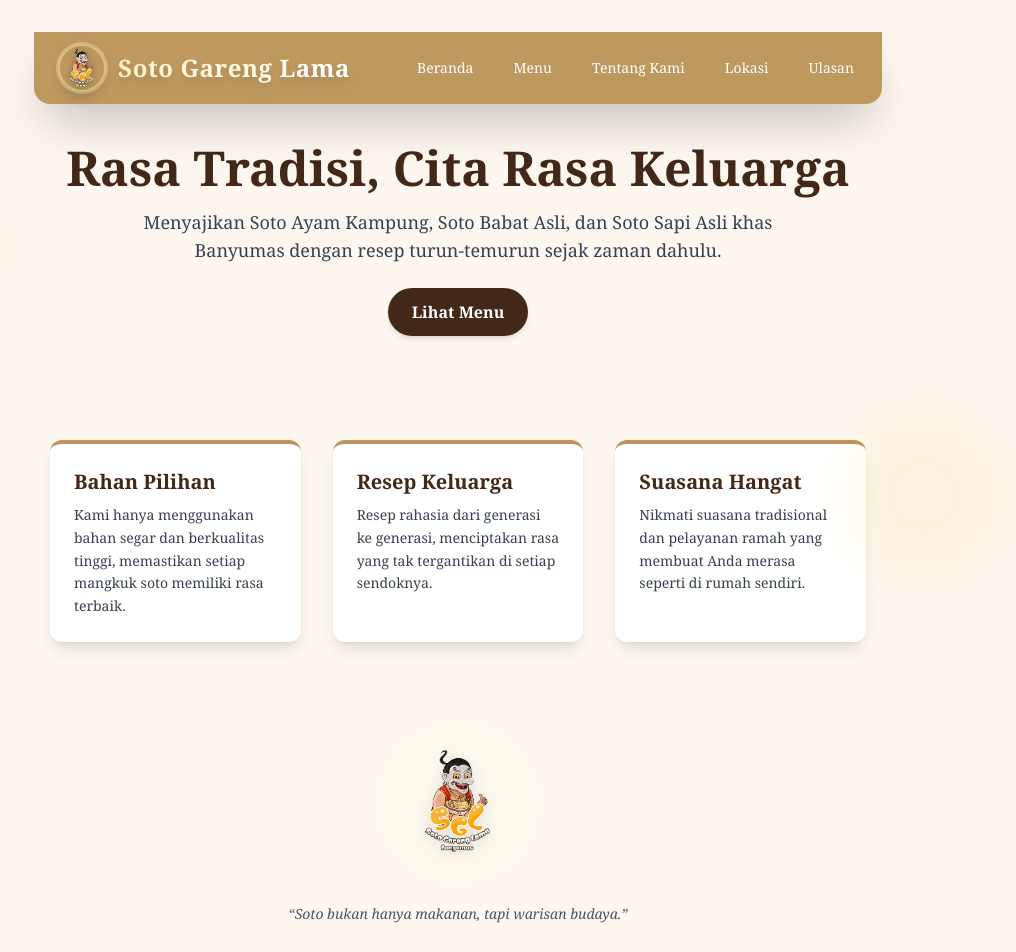
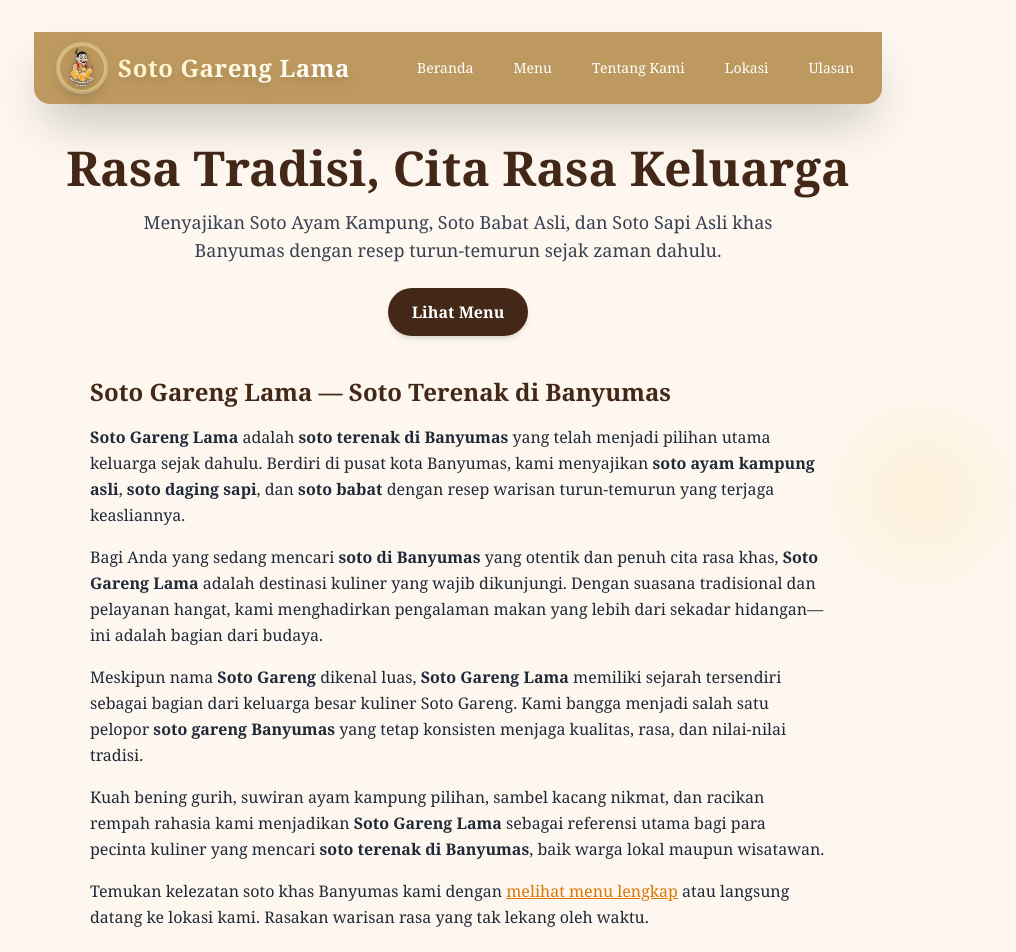
Before and after one commit to Catalyst-Serendipity/SGL, an Astro site: page / in a window 1280 px wide. Shown: the top 952 px of the page, without its empty margins (182-1198 px from the left). Built offline with nearby package versions, Linux system fonts and the light colour scheme; Astro itself is replaced by a stand-in of ours.

Commit message:
feat/fix: update home page content

```diff
--- a/src/pages/index.astro
+++ b/src/pages/index.astro
@@ -23,6 +23,24 @@
         Lihat Menu
       </a>
     </div>
+    <section class="max-w-3xl mx-auto mt-10 text-left text-gray-800 leading-relaxed px-4 animate-fadeIn delay-200">
+      <h2 class="text-2xl font-bold text-[#432818] mb-4">Soto Gareng Lama — Soto Terenak di Banyumas</h2>
+      <p class="mb-4">
+        <strong>Soto Gareng Lama</strong> adalah <strong>soto terenak di Banyumas</strong> yang telah menjadi pilihan utama keluarga sejak dahulu. Berdiri di pusat kota Banyumas, kami menyajikan <strong>soto ayam kampung asli</strong>, <strong>soto daging sapi</strong>, dan <strong>soto babat</strong> dengan resep warisan turun-temurun yang terjaga keasliannya.
+      </p>
+      <p class="mb-4">
+        Bagi Anda yang sedang mencari <strong>soto di Banyumas</strong> yang otentik dan penuh cita rasa khas, <strong>Soto Gareng Lama</strong> adalah destinasi kuliner yang wajib dikunjungi. Dengan suasana tradisional dan pelayanan hangat, kami menghadirkan pengalaman makan yang lebih dari sekadar hidangan—ini adalah bagian dari budaya.
+      </p>
+      <p class="mb-4">
+        Meskipun nama <strong>Soto Gareng</strong> dikenal luas, <strong>Soto Gareng Lama</strong> memiliki sejarah tersendiri sebagai bagian dari keluarga besar kuliner Soto Gareng. Kami bangga menjadi salah satu pelopor <strong>soto gareng Banyumas</strong> yang tetap konsisten menjaga kualitas, rasa, dan nilai-nilai tradisi.
+      </p>
+      <p class="mb-4">
+        Kuah bening gurih, suwiran ayam kampung pilihan, sambel kacang nikmat, dan racikan rempah rahasia kami menjadikan <strong>Soto Gareng Lama</strong> sebagai referensi utama bagi para pecinta kuliner yang mencari <strong>soto terenak di Banyumas</strong>, baik warga lokal maupun wisatawan.
+      </p>
+      <p>
+        Temukan kelezatan soto khas Banyumas kami dengan <a href="/menu" class="text-amber-600 underline hover:text-amber-800 font-medium">melihat menu lengkap</a> atau langsung datang ke lokasi kami. Rasakan warisan rasa yang tak lekang oleh waktu.
+      </p>
+    </section>
   </section>
 
   <!-- Animated Grid Section -->
```
